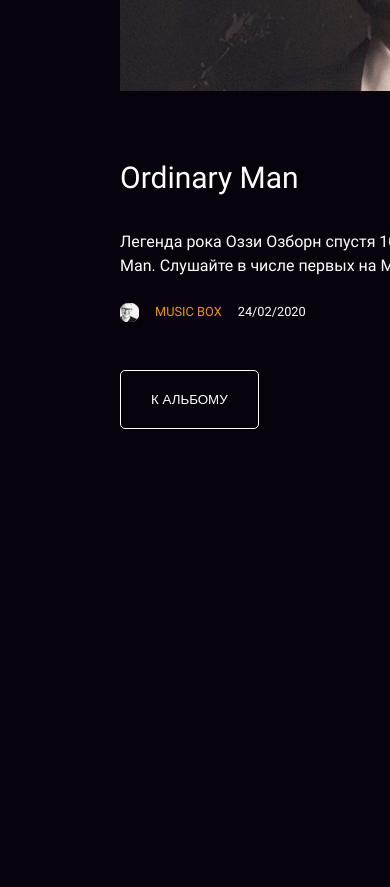
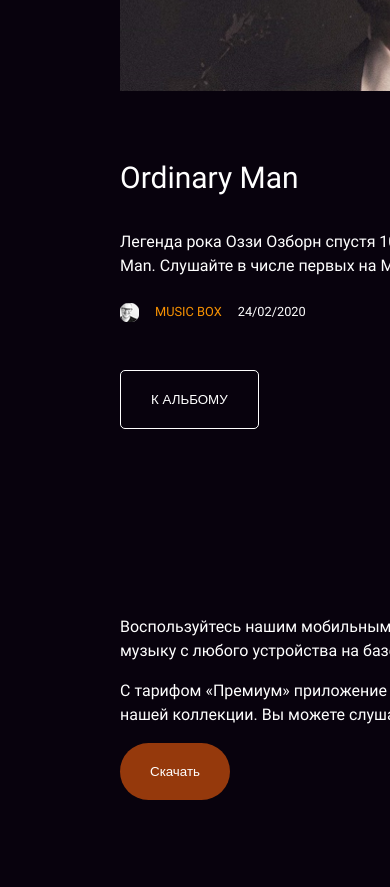
Before and after one commit to kirill-kopylov/layout-designer-project-lvl2, a website: page src/index.html in a window 390 px wide. Shown: the part 1997-2884 px from the top of the page. Before the commit the page ends 2596 px from the top, so only its background shows below. Drawn offline with Linux system fonts and the light colour scheme.

Commit message:
mobile-app section

```diff
--- a/src/index.html
+++ b/src/index.html
@@ -71,7 +71,8 @@
                         высоком качестве</div>
                 </div>
             </div>
-            <p class="text-center">На всех тарифах возможно прослушивание музыки с мобильных устройств. На премиум тарифе вы можете скачать
+            <p class="text-center">На всех тарифах возможно прослушивание музыки с мобильных устройств. На премиум
+                тарифе вы можете скачать
                 все композиции на ваше устройство и слушать музыку без подключения к интернету</p>
         </section>
         <section class="wrapper pt-100" id="page-news">
@@ -81,7 +82,8 @@
                     <img class="poster" src="./images/Music to Be Murdered By.png" alt="">
                     <div class="post-info">
                         <div class="post-title">Music to Be Murdered By</div>
-                        <p>Новый альбом Eminem «Music to Be Murdered By» уже доступен в нашем сервисе. На альбоме вас ждёт 20 новых треков.</p>
+                        <p>Новый альбом Eminem «Music to Be Murdered By» уже доступен в нашем сервисе. На альбоме вас
+                            ждёт 20 новых треков.</p>
                         <div class="post-created t-small h-gap-16">
                             <img src="./images/avatar.png">
                             <span class="text-orange">MUSIC BOX</span>
@@ -94,7 +96,8 @@
                     <img class="poster" src="./images/Ordinary Man.png" alt="">
                     <div class="post-info">
                         <div class="post-title">Ordinary Man</div>
-                        <p>Легенда рока Оззи Озборн спустя 10 лет выпустил новый альбом Ordinary Man. Слушайте в числе первых на Music Box</p>
+                        <p>Легенда рока Оззи Озборн спустя 10 лет выпустил новый альбом Ordinary Man. Слушайте в числе
+                            первых на Music Box</p>
                         <div class="post-created t-small h-gap-16">
                             <img src="./images/avatar.png">
                             <span class="text-orange">MUSIC BOX</span>
@@ -105,8 +108,26 @@
                 </article>
             </div>
         </section>
-        <section class="wrapper pt-100" id="page-app">
+        <section class="wrapper pt-100 pb-100" id="page-app">
             <h2 class="text-center">Мобильное приложение</h2>
+            <div class="flex-row-eq j-sb">
+                <div>
+                    <p>
+                        Воспользуйтесь нашим мобильным приложением. Оно позволит слушать музыку с любого устройства на
+                        базе операционных систем Androind и iOS
+                    </p>
+                    <p>
+                        С тарифом «Премиум» приложение позволяет скачивать все композиции из нашей коллекции. Вы можете
+                        слушать музыку даже без интернета.
+                    </p>
+                    <button class="btn btn-round btn-red no-tt">
+                        Скачать
+                    </button>
+                </div>
+                <div class="text-center">
+                    <img src="./images/iphone.png" alt="">
+                </div>
+            </div>
         </section>
     </main>
     <footer>
--- a/src/scss/general.scss
+++ b/src/scss/general.scss
@@ -16,6 +16,15 @@
     &-purple {
         background: $color-purple;
     }
+    &-red {
+        background: $color-red;
+    }
+    &-round {
+        border-radius: 2rem;
+    }
+}
+.no-tt {
+    text-transform: none;
 }
 .input-clear {
     border: 2px solid #cacaca;
@@ -45,6 +54,9 @@
 .pb-200 {
     padding-bottom: 200px;
 }
+.mr-143 {
+    margin-right: 130px;
+}
 .no-mt {
     margin-top: 0;
 }
@@ -53,6 +65,9 @@
 }
 .maxw-570 {
     max-width: 570px;
+}
+.maxw-600 {
+    max-width: 600px;
 }
 
 .text-white {
@@ -107,6 +122,14 @@
     }
 }
 
+.flex-row {
+    display: flex;
+    flex-direction: row;
+}
 .row-reverse {
     flex-direction: row-reverse;
 }
+
+.j-sb {
+    justify-content: space-between;
+}
--- a/src/scss/styles.scss
+++ b/src/scss/styles.scss
@@ -94,8 +94,6 @@
 }
 
 .posts {
-    .post{
-    }
     .post-title {
         font-size: 30px;
         line-height: 45px;
```
Also changed, not shown: src/css/styles.css, 1 other file.
